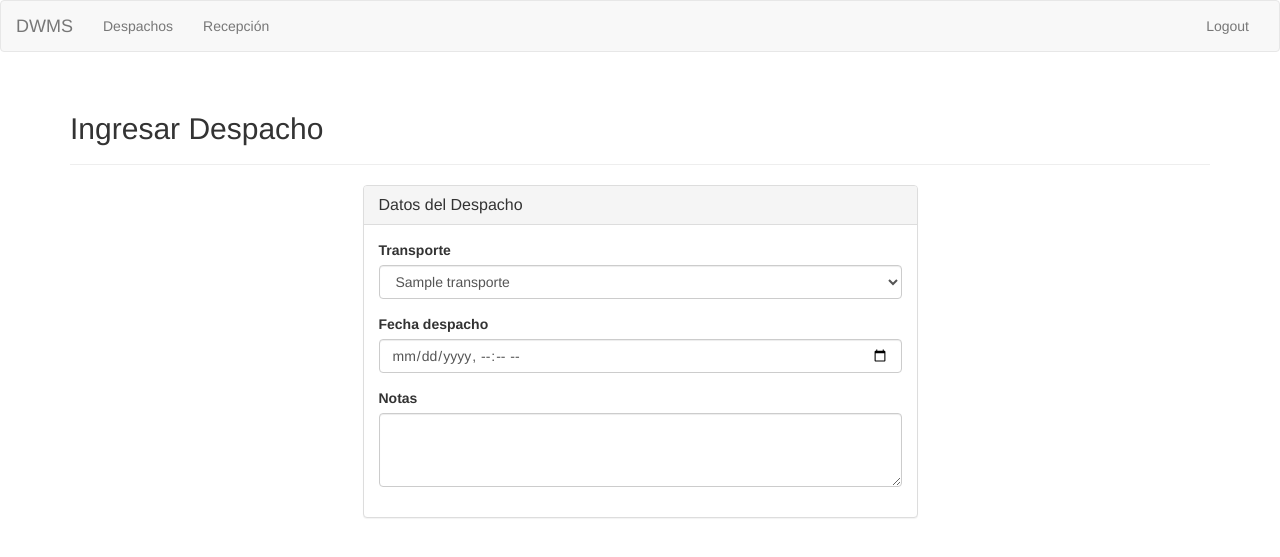
After one commit to Mr-DeBonis/DWMS, a Django app: template templates/SAIApp/DWMSDespachoIngresar.html in a window 1280 px wide. The commit adds this page. Shown: the top 557 px of the page. Run offline with Django 4.2, Linux system fonts and the light colour scheme; the template is opened without the code that fills it: values that come from a table or form of the project are taken from there, others are empty; a user stored in the database is signed in; tables that the repository leaves empty hold one stand-in row (values such as "Sample post"); some libraries are stand-ins or nearby versions.

Commit message:
Add FormDespacho

```diff
--- a/SAIApp/forms.py
+++ b/SAIApp/forms.py
@@ -1,6 +1,6 @@
 from django import forms
 
-from SAIApp.models import dwms_guia_header
+from SAIApp.models import dwms_guia_header, dwms_despacho, dwms_transporte
 
 
 class FormGuiaHeader(forms.ModelForm):
@@ -9,8 +9,8 @@ class FormGuiaHeader(forms.ModelForm):
         fields = ['folio']
         widgets = {
             'folio': forms.NumberInput(attrs={
-                "placeholder":"Folio",
-                "class":"form-control",
+                "placeholder": "Folio",
+                "class": "form-control",
                 "name": "folio",
                 "required min": "1",
                 "id": "id_folio",
@@ -20,3 +20,39 @@ class FormGuiaHeader(forms.ModelForm):
         labels = {
             'folio': 'Folio:',
         }
+
+
+
+class FormDespacho(forms.ModelForm):
+    fecha_despacho = forms.DateTimeField(
+        input_formats= ['%d/%m/%Y %H:%M', '%Y-%m-%dT%H:%M'],
+        widget=forms.DateTimeInput(attrs={
+            'class': 'form-control',
+            'type': 'datetime-local',
+        })
+    )
+
+    class Meta:
+        model = dwms_despacho
+        fields = ['transporte', 'fecha_despacho', 'nota']
+
+        widgets = {
+            'transporte': forms.Select(attrs={
+                'class': 'form-control',
+                'queryset': dwms_transporte.objects.filter(activo=True),
+                'empty_label': None,
+            }),
+            'nota': forms.Textarea(attrs={
+                'rows': 3,
+                'autocorrect': 'on',
+                'maxlength': 255,
+                'style': 'resize:vertical',
+                'class': 'form-control',
+            })
+        }
+
+
+    def __init__(self, *args, **kwargs):
+        super(FormDespacho, self).__init__(*args, **kwargs)
+        self.fields['transporte'].queryset = dwms_transporte.objects.filter(activo=True)
+        self.fields['transporte'].empty_label = None
--- a/templates/SAIApp/DWMSDespacho.html
+++ b/templates/SAIApp/DWMSDespacho.html
@@ -67,8 +67,8 @@
         </div>
         {% include "DWMSBarcodeScanner.html" %}
 
+
         <script src="{% static 'SAIApp/js/barcodeScanner.js' %}"></script>
-
         <script type="text/javascript">
             // Scanner buttons logic
             const scanButtons = {
--- /dev/null
+++ b/templates/SAIApp/DWMSDespachoIngresar.html
@@ -0,0 +1,33 @@
+{% extends 'base.html' %}
+{% block content %}
+	{% if user.is_authenticated %}
+        <div class="page-header">
+            <h2>Ingresar Despacho</h2>
+        </div>
+        <div class="row">
+            <div class="col-md-6 col-md-offset-3">
+                <div class="panel panel-default">
+                    <div class="panel-heading">
+                        <h3 class="panel-title">Datos del Despacho</h3>
+                    </div>
+                    <div class="panel-body">
+                        <form method="POST" action="{% url 'SAIApp:DWMSDespachoIngresar' %}" id="id_form">
+                            <div class="form-group">
+                                <label for="id_transporte" class="control-label">{{ form.transporte.label }}</label>
+                                {{ form.transporte }}
+                            </div>
+                            <div class="form-group">
+                                <label for="id_fecha_despacho" class="control-label">{{ form.fecha_despacho.label }}</label>
+                                {{ form.fecha_despacho }}
+                            </div>
+                            <div class="form-group">
+                                <label for="id_nota" class="control-label">{{ form.nota.label }}</label>
+                                {{ form.nota }}
+                            </div>
+                        </form>
+                    </div>
+                </div>
+            </div>
+        </div>
+	{% endif %}
+{% endblock %}
```
Also changed, not shown: SAIApp/views.py (+10 -3 lines).
